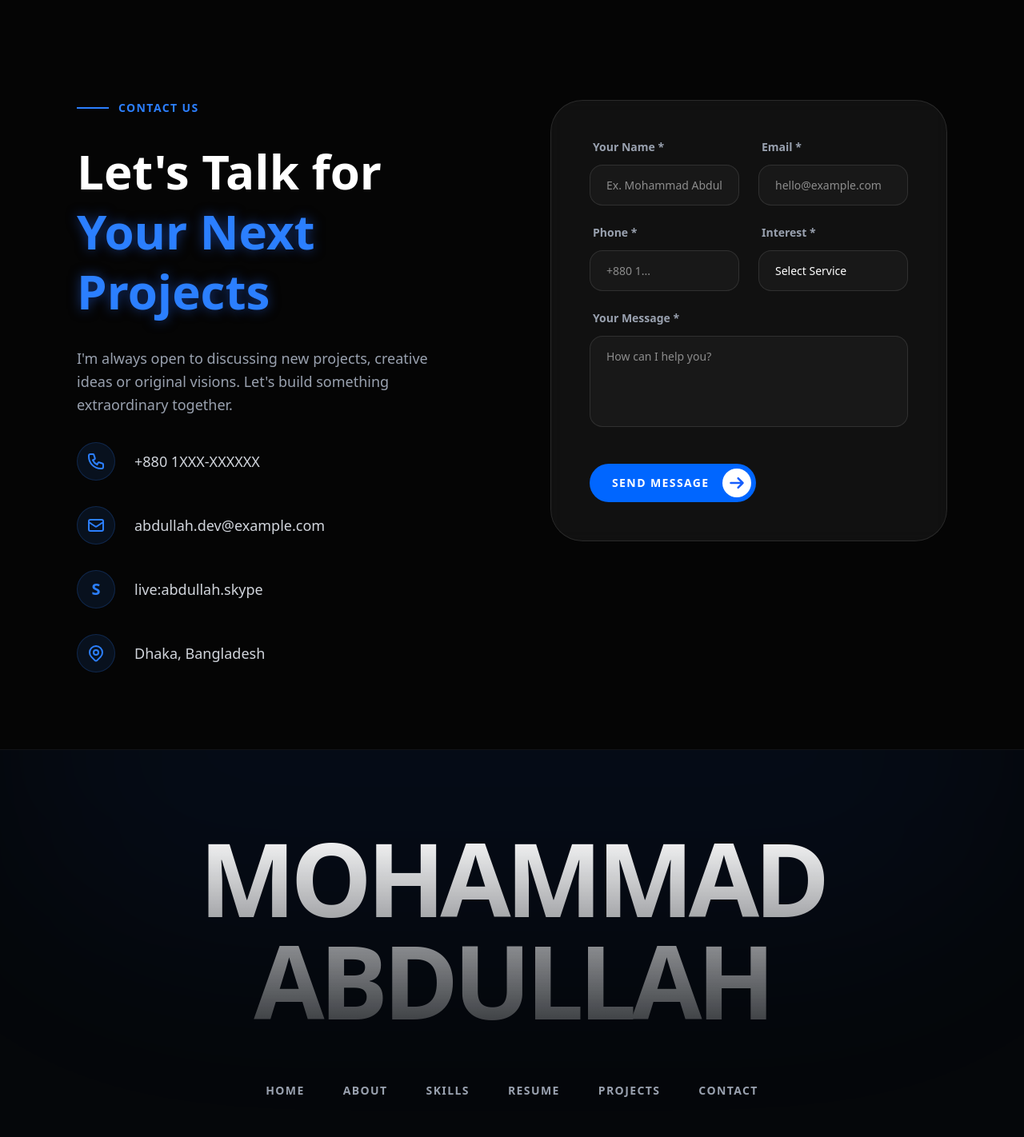
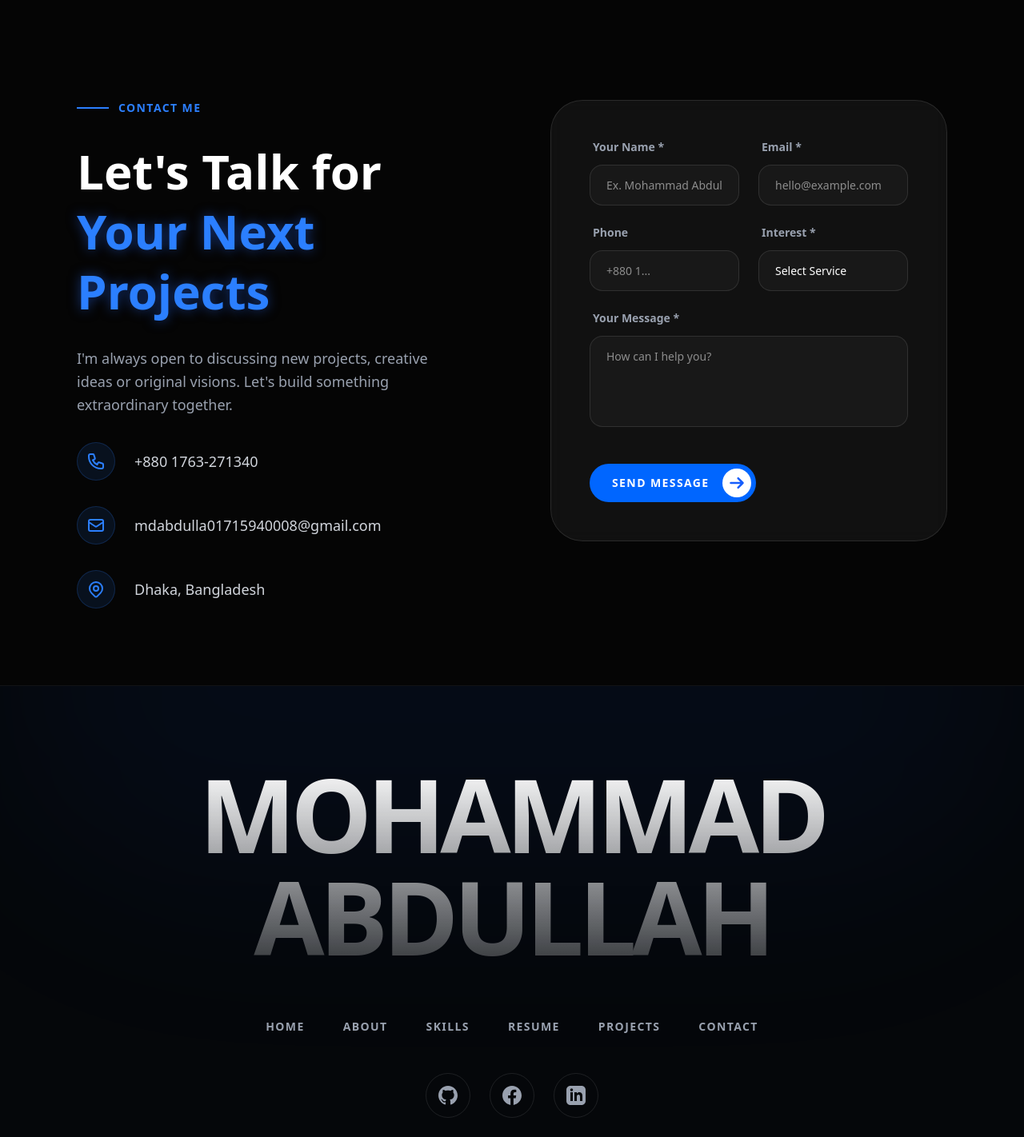
Before and after one commit to Md-Abdullah303/my-portfulio, a Next.js app: page / in a window 1280 px wide. Shown: the part 6460-7882 px from the top of the page at 80% size. Built offline with nearby package versions, Linux system fonts and the light colour scheme.

Commit message:
fix: real contact info, working EmailJS form, footer social links (Twitter to Facebook)

```diff
--- a/package.json
+++ b/package.json
@@ -9,6 +9,7 @@
     "lint": "eslint"
   },
   "dependencies": {
+    "@emailjs/browser": "^4.4.1",
     "framer-motion": "^12.38.0",
     "gsap": "^3.15.0",
     "next": "16.2.4",
--- a/src/app/layout.js
+++ b/src/app/layout.js
@@ -14,7 +14,7 @@ export const metadata = {
 export default function RootLayout({ children }) {
   return (
     <html lang="en" className={`${inter.variable} antialiased`}>
-      <body className="selection:bg-blue-500 selection:text-white">
+      <body className="selection:bg-blue-500 selection:text-white" suppressHydrationWarning>
         {children}
       </body>
     </html>
--- a/src/components/Contact.js
+++ b/src/components/Contact.js
@@ -1,8 +1,40 @@
 "use client";
 
+import { useRef, useState } from "react";
 import { motion } from "framer-motion";
+import emailjs from "@emailjs/browser";
+
+// ─────────────────────────────────────────────────────────
+//  EmailJS credentials — fill these in after setting up
+//  your EmailJS account (see README / instructions below)
+// ─────────────────────────────────────────────────────────
+const EMAILJS_SERVICE_ID  = "YOUR_SERVICE_ID";   // e.g. "service_abc123"
+const EMAILJS_TEMPLATE_ID = "YOUR_TEMPLATE_ID";  // e.g. "template_xyz789"
+const EMAILJS_PUBLIC_KEY  = "YOUR_PUBLIC_KEY";   // e.g. "aBcDeFgHiJkLmNoP"
 
 export default function Contact() {
+  const formRef = useRef(null);
+  const [status, setStatus] = useState("idle"); // idle | sending | success | error
+
+  const handleSubmit = async (e) => {
+    e.preventDefault();
+    setStatus("sending");
+
+    try {
+      await emailjs.sendForm(
+        EMAILJS_SERVICE_ID,
+        EMAILJS_TEMPLATE_ID,
+        formRef.current,
+        EMAILJS_PUBLIC_KEY
+      );
+      setStatus("success");
+      formRef.current.reset();
+    } catch (err) {
+      console.error("EmailJS error:", err);
+      setStatus("error");
+    }
+  };
+
   return (
     <section className="py-24 px-6 md:px-12 lg:px-24 max-w-7xl mx-auto" id="contact">
       <div className="grid grid-cols-1 lg:grid-cols-2 gap-16 lg:gap-24 items-start">
@@ -16,13 +48,13 @@ export default function Contact() {
         >
           <div className="flex items-center gap-3">
             <div className="w-10 h-[2px] bg-blue-500"></div>
-            <span className="text-blue-500 font-bold uppercase tracking-widest text-sm">Contact Us</span>
+            <span className="text-blue-500 font-bold uppercase tracking-widest text-sm">Contact Me</span>
           </div>
 
-          <h1 className="text-4xl md:text-6xl font-black leading-tight text-white">
+          <h2 className="text-4xl md:text-6xl font-black leading-tight text-white">
             Let&apos;s Talk for <br />
             <span className="text-glow text-blue-500">Your Next Projects</span>
-          </h1>
+          </h2>
 
           <p className="text-gray-400 text-lg leading-relaxed max-w-md">
             I&apos;m always open to discussing new projects, creative ideas or original visions. Let&apos;s build something extraordinary together.
@@ -30,35 +62,53 @@ export default function Contact() {
 
           <ul className="space-y-8">
             {[
-              { icon: (
+              {
+                icon: (
                   <svg className="h-6 w-6" fill="none" stroke="currentColor" strokeWidth="2" viewBox="0 0 24 24">
                     <path d="M3 5a2 2 0 012-2h3.28a1 1 0 01.948.684l1.498 4.493a1 1 0 01-.502 1.21l-2.257 1.13a11.042 11.042 0 005.516 5.516l1.13-2.257a1 1 0 011.21-.502l4.493 1.498a1 1 0 01.684.949V19a2 2 0 01-2 2h-1C9.716 21 3 14.284 3 6V5z" />
                   </svg>
-              ), text: "+880 1XXX-XXXXXX" },
-              { icon: (
+                ),
+                text: "+880 1763-271340",
+                href: "tel:+8801763271340",
+              },
+              {
+                icon: (
                   <svg className="h-6 w-6" fill="none" stroke="currentColor" strokeWidth="2" viewBox="0 0 24 24">
                     <path d="M3 8l7.89 5.26a2 2 0 002.22 0L21 8M5 19h14a2 2 0 002-2V7a2 2 0 00-2-2H5a2 2 0 00-2 2v10a2 2 0 002 2z" />
                   </svg>
-              ), text: "abdullah.dev@example.com" },
-              { icon: (
-                <div className="font-bold text-xl">S</div>
-              ), text: "live:abdullah.skype" },
-              { icon: (
+                ),
+                text: "mdabdulla01715940008@gmail.com",
+                href: "mailto:mdabdulla01715940008@gmail.com",
+              },
+              {
+                icon: (
                   <svg className="h-6 w-6" fill="none" stroke="currentColor" strokeWidth="2" viewBox="0 0 24 24">
                     <path d="M17.657 16.657L13.414 20.9a1.998 1.998 0 01-2.827 0l-4.244-4.243a8 8 0 1111.314 0z" />
                     <path d="M15 11a3 3 0 11-6 0 3 3 0 016 0z" />
                   </svg>
-              ), text: "Dhaka, Bangladesh" },
+                ),
+                text: "Dhaka, Bangladesh",
+                href: null,
+              },
             ].map((item, i) => (
               <motion.li
                 key={i}
                 whileHover={{ x: 10 }}
                 className="flex items-center gap-6 group cursor-pointer"
               >
-                <div className="w-12 h-12 bg-blue-500/10 border border-blue-500/20 rounded-full flex items-center justify-center text-blue-500 group-hover:bg-blue-500 group-hover:text-white transition-all duration-300">
+                <div className="w-12 h-12 bg-blue-500/10 border border-blue-500/20 rounded-full flex items-center justify-center text-blue-500 group-hover:bg-blue-500 group-hover:text-white transition-all duration-300 flex-shrink-0">
                   {item.icon}
                 </div>
+                {item.href ? (
+                  <a
+                    href={item.href}
+                    className="text-gray-300 font-medium text-lg hover:text-blue-400 transition-colors break-all"
+                  >
+                    {item.text}
+                  </a>
+                ) : (
                   <span className="text-gray-300 font-medium text-lg">{item.text}</span>
+                )}
               </motion.li>
             ))}
           </ul>
@@ -71,23 +121,24 @@ export default function Contact() {
           viewport={{ once: true, amount: 0.05 }}
           className="glass-card p-8 md:p-12 bg-slate-900/40 border border-blue-500/10 rounded-[2.5rem]"
         >
-          <form className="space-y-6">
+          <form ref={formRef} onSubmit={handleSubmit} className="space-y-6">
             <div className="grid grid-cols-1 md:grid-cols-2 gap-6">
               <div className="space-y-3">
                 <label className="block text-sm font-bold text-gray-400 ml-1">Your Name *</label>
-                <input className="form-input-custom" placeholder="Ex. Mohammad Abdullah" required type="text" />
+                {/* EmailJS reads the `name` attribute to map to template variables */}
+                <input name="from_name" className="form-input-custom" placeholder="Ex. Mohammad Abdullah" required type="text" />
               </div>
               <div className="space-y-3">
                 <label className="block text-sm font-bold text-gray-400 ml-1">Email *</label>
-                <input className="form-input-custom" placeholder="hello@example.com" required type="email" />
+                <input name="from_email" className="form-input-custom" placeholder="hello@example.com" required type="email" />
               </div>
               <div className="space-y-3">
-                <label className="block text-sm font-bold text-gray-400 ml-1">Phone *</label>
-                <input className="form-input-custom" placeholder="+880 1..." required type="tel" />
+                <label className="block text-sm font-bold text-gray-400 ml-1">Phone</label>
+                <input name="phone" className="form-input-custom" placeholder="+880 1..." type="tel" />
               </div>
               <div className="space-y-3">
                 <label className="block text-sm font-bold text-gray-400 ml-1">Interest *</label>
-                <select className="form-input-custom appearance-none" required defaultValue="">
+                <select name="interest" className="form-input-custom appearance-none" required defaultValue="">
                   <option value="" disabled>Select Service</option>
                   <option value="web">Web Development</option>
                   <option value="app">App Development</option>
@@ -98,16 +149,55 @@ export default function Contact() {
 
             <div className="space-y-3">
               <label className="block text-sm font-bold text-gray-400 ml-1">Your Message *</label>
-              <textarea className="form-input-custom resize-none" placeholder="How can I help you?" required rows="4"></textarea>
+              <textarea name="message" className="form-input-custom resize-none" placeholder="How can I help you?" required rows="4"></textarea>
             </div>
 
+            {/* Status Messages */}
+            {status === "success" && (
+              <motion.div
+                initial={{ opacity: 0, y: -10 }}
+                animate={{ opacity: 1, y: 0 }}
+                className="flex items-center gap-3 bg-emerald-500/10 border border-emerald-500/30 text-emerald-400 text-sm font-semibold px-5 py-3 rounded-2xl"
+              >
+                <svg className="w-5 h-5 flex-shrink-0" fill="none" stroke="currentColor" strokeWidth="2.5" viewBox="0 0 24 24">
+                  <path strokeLinecap="round" strokeLinejoin="round" d="M9 12l2 2 4-4m6 2a9 9 0 11-18 0 9 9 0 0118 0z" />
+                </svg>
+                Message sent! I&apos;ll get back to you soon.
+              </motion.div>
+            )}
+            {status === "error" && (
+              <motion.div
+                initial={{ opacity: 0, y: -10 }}
+                animate={{ opacity: 1, y: 0 }}
+                className="flex items-center gap-3 bg-red-500/10 border border-red-500/30 text-red-400 text-sm font-semibold px-5 py-3 rounded-2xl"
+              >
+                <svg className="w-5 h-5 flex-shrink-0" fill="none" stroke="currentColor" strokeWidth="2.5" viewBox="0 0 24 24">
+                  <path strokeLinecap="round" strokeLinejoin="round" d="M12 9v2m0 4h.01m-6.938 4h13.856c1.54 0 2.502-1.667 1.732-3L13.732 4c-.77-1.333-2.694-1.333-3.464 0L3.34 16c-.77 1.333.192 3 1.732 3z" />
+                </svg>
+                Something went wrong. Please try again or email me directly.
+              </motion.div>
+            )}
+
             <div className="pt-4">
-              <button className="submit-button-container group" type="submit">
-                <span className="text-white font-bold text-sm uppercase tracking-widest">Send Message</span>
+              <button
+                className="submit-button-container group disabled:opacity-60 disabled:cursor-not-allowed"
+                type="submit"
+                disabled={status === "sending"}
+              >
+                <span className="text-white font-bold text-sm uppercase tracking-widest">
+                  {status === "sending" ? "Sending..." : "Send Message"}
+                </span>
                 <div className="arrow-icon-circle">
+                  {status === "sending" ? (
+                    <svg className="h-5 w-5 text-blue-600 animate-spin" fill="none" viewBox="0 0 24 24">
+                      <circle className="opacity-25" cx="12" cy="12" r="10" stroke="currentColor" strokeWidth="4" />
+                      <path className="opacity-75" fill="currentColor" d="M4 12a8 8 0 018-8V0C5.373 0 0 5.373 0 12h4z" />
+                    </svg>
+                  ) : (
                     <svg className="h-5 w-5 text-blue-600" fill="none" stroke="currentColor" strokeWidth="3" viewBox="0 0 24 24">
                       <path d="M14 5l7 7m0 0l-7 7m7-7H3" strokeLinecap="round" strokeLinejoin="round" />
                     </svg>
+                  )}
                 </div>
               </button>
             </div>
--- a/src/components/Footer.js
+++ b/src/components/Footer.js
@@ -43,13 +43,15 @@ export default function Footer() {
         {/* Social Media Icons */}
         <div className="flex justify-center space-x-6 mb-20">
           {[
-            { label: "LinkedIn", icon: "M19 0h-14c-2.761 0-5 2.239-5 5v14c0 2.761 2.239 5 5 5h14c2.762 0 5-2.239 5-5v-14c0-2.761-2.238-5-5-5zm-11 19h-3v-11h3v11zm-1.5-12.268c-.966 0-1.75-.79-1.75-1.764s.784-1.764 1.75-1.764 1.75.79 1.75 1.764-.783 1.764-1.75 1.764zm13.5 12.268h-3v-5.604c0-3.368-4-3.113-4 0v5.604h-3v-11h3v1.765c1.396-2.586 7-2.777 7 2.476v6.759z", hover: "group-hover:border-blue-400 group-hover:bg-blue-400/10" },
-            { label: "GitHub", icon: "M12 0c-6.626 0-12 5.373-12 12 0 5.302 3.438 9.8 8.207 11.387.599.111.793-.261.793-.577v-2.234c-3.338.726-4.033-1.416-4.033-1.416-.546-1.387-1.333-1.756-1.333-1.756-1.089-.745.083-.729.083-.729 1.205.084 1.839 1.237 1.839 1.237 1.07 1.834 2.807 1.304 3.492.997.107-.775.418-1.305.762-1.604-2.665-.305-5.467-1.334-5.467-5.931 0-1.311.469-2.381 1.236-3.221-.124-.303-.535-1.524.117-3.176 0 0 1.008-.322 3.301 1.23.957-.266 1.983-.399 3.003-.404 1.02.005 2.047.138 3.006.404 2.291-1.552 3.297-1.23 3.297-1.23.653 1.653.242 2.874.118 3.176.77.84 1.235 1.911 1.235 3.221 0 4.609-2.807 5.624-5.479 5.921.43.372.823 1.102.823 2.222v3.293c0 .319.192.694.801.576 4.765-1.589 8.199-6.086 8.199-11.386 0-6.627-5.373-12-12-12z", hover: "group-hover:border-white group-hover:bg-white/10" },
-            { label: "Twitter", icon: "M18.244 2.25h3.308l-7.227 8.26 8.502 11.24H16.17l-5.214-6.817L4.99 21.75H1.68l7.73-8.835L1.254 2.25H8.08l4.713 6.231zm-1.161 17.52h1.833L7.084 4.126H5.117z", hover: "group-hover:border-blue-500 group-hover:bg-blue-500/10" },
+            { label: "GitHub",   href: "https://github.com/Md-Abdullah303",                        icon: "M12 0c-6.626 0-12 5.373-12 12 0 5.302 3.438 9.8 8.207 11.387.599.111.793-.261.793-.577v-2.234c-3.338.726-4.033-1.416-4.033-1.416-.546-1.387-1.333-1.756-1.333-1.756-1.089-.745.083-.729.083-.729 1.205.084 1.839 1.237 1.839 1.237 1.07 1.834 2.807 1.304 3.492.997.107-.775.418-1.305.762-1.604-2.665-.305-5.467-1.334-5.467-5.931 0-1.311.469-2.381 1.236-3.221-.124-.303-.535-1.524.117-3.176 0 0 1.008-.322 3.301 1.23.957-.266 1.983-.399 3.003-.404 1.02.005 2.047.138 3.006.404 2.291-1.552 3.297-1.23 3.297-1.23.653 1.653.242 2.874.118 3.176.77.84 1.235 1.911 1.235 3.221 0 4.609-2.807 5.624-5.479 5.921.43.372.823 1.102.823 2.222v3.293c0 .319.192.694.801.576 4.765-1.589 8.199-6.086 8.199-11.386 0-6.627-5.373-12-12-12z", hover: "group-hover:border-white group-hover:bg-white/10" },
+            { label: "Facebook", href: "https://www.facebook.com/khan.abdullha.284951",             icon: "M24 12.073c0-6.627-5.373-12-12-12s-12 5.373-12 12c0 5.99 4.388 10.954 10.125 11.854v-8.385H7.078v-3.47h3.047V9.43c0-3.007 1.792-4.669 4.533-4.669 1.312 0 2.686.235 2.686.235v2.953H15.83c-1.491 0-1.956.925-1.956 1.874v2.25h3.328l-.532 3.47h-2.796v8.385C19.612 23.027 24 18.062 24 12.073z", hover: "group-hover:border-blue-500 group-hover:bg-blue-500/10" },
+            { label: "LinkedIn", href: "https://www.linkedin.com/in/khanmd-abdullah/",             icon: "M19 0h-14c-2.761 0-5 2.239-5 5v14c0 2.761 2.239 5 5 5h14c2.762 0 5-2.239 5-5v-14c0-2.761-2.238-5-5-5zm-11 19h-3v-11h3v11zm-1.5-12.268c-.966 0-1.75-.79-1.75-1.764s.784-1.764 1.75-1.764 1.75.79 1.75 1.764-.783 1.764-1.75 1.764zm13.5 12.268h-3v-5.604c0-3.368-4-3.113-4 0v5.604h-3v-11h3v1.765c1.396-2.586 7-2.777 7 2.476v6.759z", hover: "group-hover:border-blue-400 group-hover:bg-blue-400/10" },
           ].map((social) => (
             <motion.a
               key={social.label}
-              href="#"
+              href={social.href}
+              target="_blank"
+              rel="noopener noreferrer"
               whileHover={{ y: -5 }}
               className="group"
             >
```
Also changed, not shown: 1 other file (tests, documents, lock files or other folders). Lines whose indentation alone changed are shown as unchanged.
